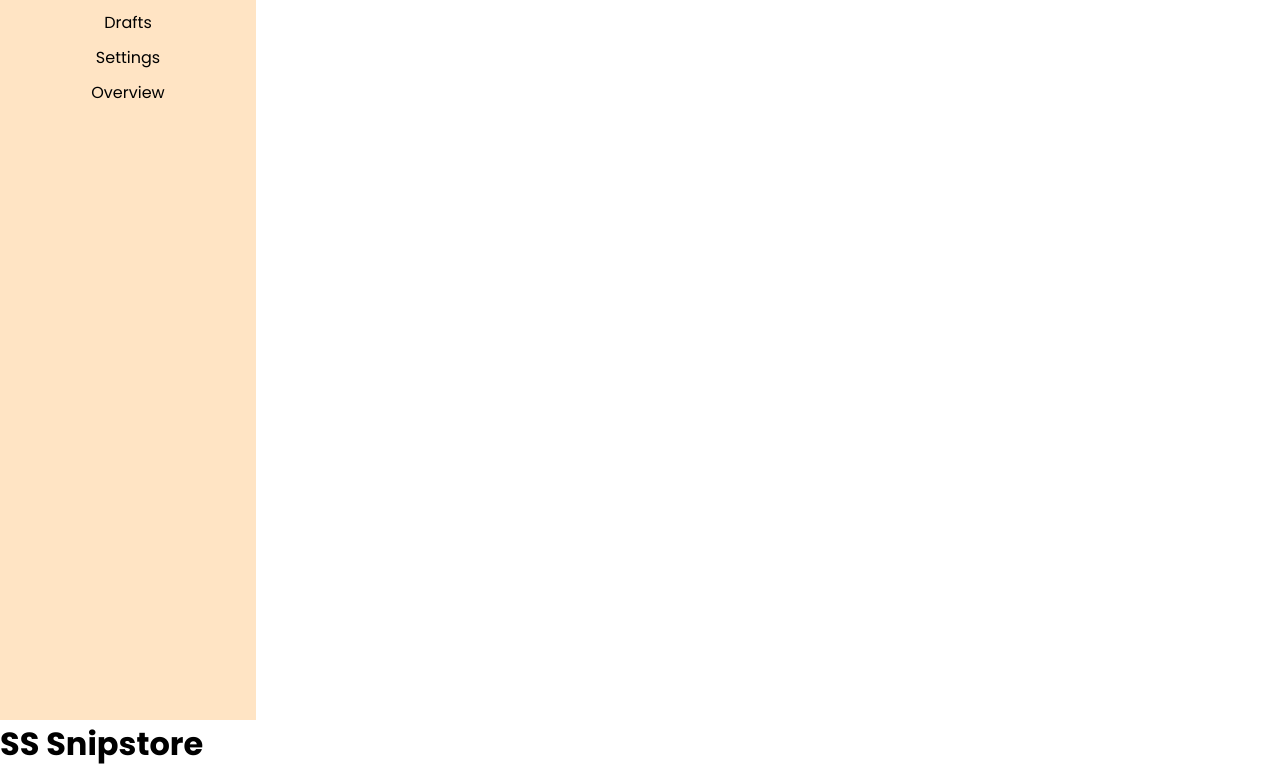
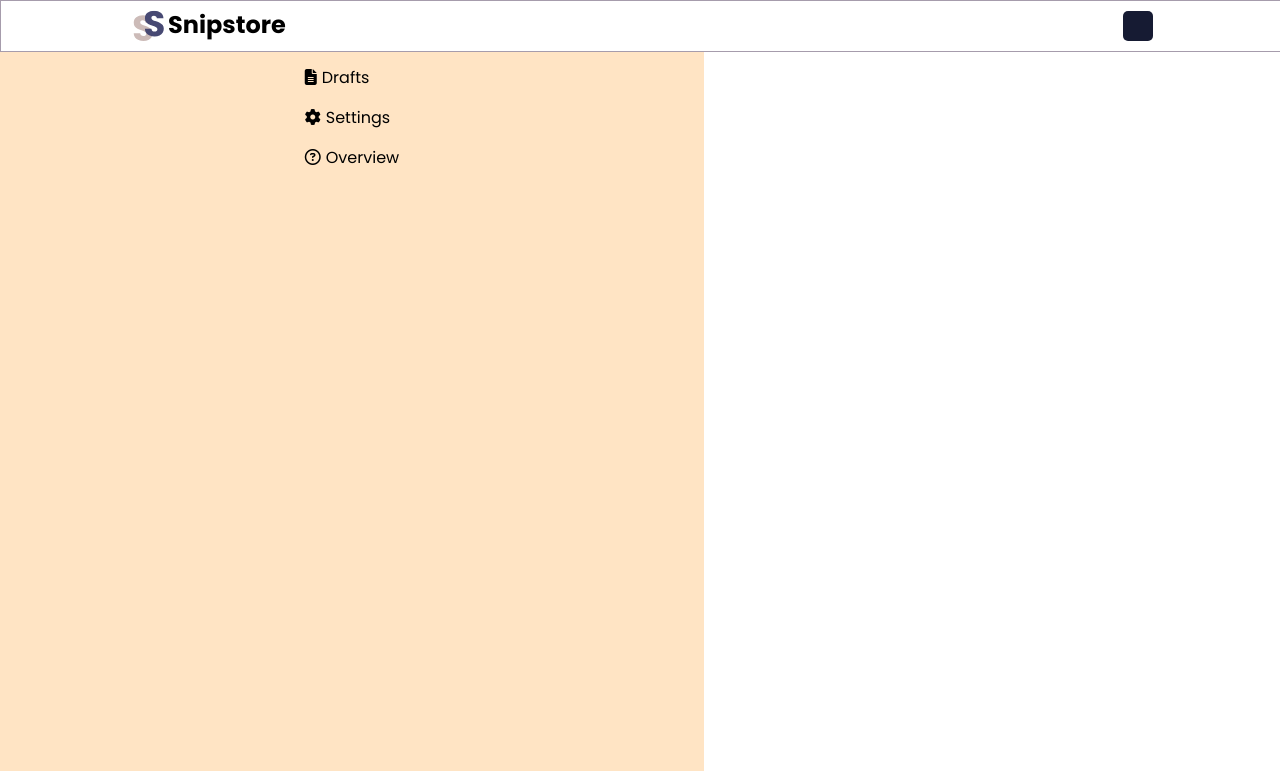
Before and after one commit to Dessira/SnipStore, a React (Create React App) app in the folder snip/: page /setting/1 in a window 1280 px wide. Shown: the top 771 px of the page. Built offline with nearby package versions, Linux system fonts and the light colour scheme; no server answers.

Commit message:
user page

```diff
--- a/snip/public/index.html
+++ b/snip/public/index.html
@@ -24,6 +24,7 @@
       work correctly both with client-side routing and a non-root public URL.
       Learn how to configure a non-root public URL by running `npm run build`.
     -->
+    <script src="https://kit.fontawesome.com/84c35f44ca.js" crossorigin="anonymous"></script>
     <title>React App</title>
   </head>
   <body>
--- a/snip/src/Draft.js
+++ b/snip/src/Draft.js
@@ -3,6 +3,7 @@ import { useState } from "react"
 import { useParams, useHistory } from "react-router-dom"
 import { useLocation } from "react-router-dom";
 import {useEffect} from 'react'
+import UserNav from './UserNav'
 
 const Draft = props => {
 		const location = useLocation();
@@ -71,6 +72,7 @@ const Draft = props => {
 	console.log(old_id)
 	return (
 	<div className="Draft-page">
+		<UserNav />
         <Side />
 	<span id="draft_err">Error saving draft please refresh</span>
         <form onSubmit={handleSubmit}>
--- a/snip/src/Overview.js
+++ b/snip/src/Overview.js
@@ -1,8 +1,10 @@
 import Side from "./Side"
+import UserNav from './UserNav'
 
 const Overview = () => {
 	return (
 	<div className="overview-page">
+		<UserNav />
 		<Side />
 		<p>lorem ipsum set emet ohhh what is this we are seeing please show mercy sire franklin i weep for thy sake for the child has no knowledge of good and bad</p>
 	</div>
--- a/snip/src/Setting.js
+++ b/snip/src/Setting.js
@@ -5,7 +5,7 @@ import Home from './Home'*/
 import { useEffect, useState } from "react"
 import Side from './Side'
 import { useParams, useHistory } from "react-router-dom"
-
+import UserNav from './UserNav'
 
 const Setting = () =>{
 
@@ -60,6 +60,7 @@ const Setting = () =>{
 
 	return (
 	<div className="Settings-page">
+		<UserNav />
 		<Side />
 		<h1>SS Snipstore</h1>
 		<span id="set-err">An error occured try again</span>
--- a/snip/src/Side.js
+++ b/snip/src/Side.js
@@ -8,15 +8,20 @@ const Side = () => {
 	const O_url = "/overview/" + use_id
 	return (
 	<div className="Side-page">
-        <div className='sidebar'><Link to={D_url}>
-			<p>Drafts</p>
-		</Link></div>
-        <div className='sidebar'><Link to={S_url}>
-			<p>Settings</p>
-		</Link></div>
-		<div className='sidebar'><Link to={O_url}>
-			<p>Overview</p>
-		</Link></div>
+		<div>
+        <div className='sidebar'>
+		<i class="fa-solid fa-file-lines"></i>
+			<p><Link to={D_url}>Drafts</Link></p>
+		</div>
+        <div className='sidebar'>
+		<i class="fa-solid fa-gear"></i>
+			<p><Link to={S_url}>Settings</Link></p>
+		</div>
+		<div className='sidebar'>
+		<i class="fa-regular fa-circle-question"></i>
+			<p><Link to={O_url}>Overview</Link></p>
+		</div>
+		</div>
 	</div>
 	);
 }
--- a/snip/src/User.js
+++ b/snip/src/User.js
@@ -7,7 +7,7 @@ import {useEffect} from 'react'
 import { useHistory } from "react-router-dom";
 import UserNav from './UserNav'
 
-// once page is rendered once do this and store it
+//<p>{draft.draft_txt.substring(0, 30)}</p>
 //const { id } = useParams();
 
 const User = props => {
@@ -46,15 +46,21 @@ const User = props => {
 						<UserNav />
 						<div className="user-page-main">
 					<Side />
-					<div>{
-					drafts.map( (draft) => (
+
+					<div className="user-left">
+					<h2>Drafts</h2>
+					<div className="draft-list">
+					{drafts.map( (draft) => (
 						<div key={ draft.draft_id } id="user_draft">
-							<h3>{ draft.draft_name }</h3>
-							<p>{draft.draft_txt.substring(0, 30)}</p>
-							<button onClick = {() => { changePage(url, draft.draft_txt, draft.draft_name, draft.draft_id);} }>view</button>
+							<div className="draft-left">
+							<i class="fa-solid fa-file-lines"></i>
+							<p>{ draft.draft_name.substring(0, 30) }</p></div>
+							<i class="fa-solid fa-ellipsis-vertical" onClick = {() => { changePage(url, draft.draft_txt, draft.draft_name, draft.draft_id);} }></i>
 						</div>
-					))}
-				<button onClick = {() => { changePage(url, "", "", "");} }>new draft</button>
+					))}</div>
+					<i className="fa-solid fa-plus fa-5x"  onClick = {() => { changePage(url, "", "", "");} }></i>
+
+
 					</div>
 			</div>
 				</div>
--- a/snip/src/index.css
+++ b/snip/src/index.css
@@ -166,7 +166,7 @@
 	background-color: #161B33;
 }
 .Side-page{
-	width: 20%;
+	width: 55%;
 	background-color: bisque;
 	height: 90vh;
 	display: flex;
@@ -177,5 +177,50 @@
 	display: flex;
 }
 .sidebar{
-	padding-top: 10px;
+	margin-top: 10px;
+	display: flex;
+	align-items: center;
+	height: 30px;
 }
+.sidebar > p{
+	margin-left: 5px;
+}
+#user_draft{
+	height: 50px;
+	width: 470px;
+	display: flex;
+	border: 1px solid #b6b8c3;
+	border-radius: 7px;
+	margin-top: 12px;
+	justify-content: space-between;
+	align-items: center;
+	background-color: #FCF5EE;
+}
+.draft-left > p {
+	margin-left: 5px;
+}
+#user_draft > i {
+	margin-right: 20px;
+}
+.draft-list{
+	display: flex;
+	justify-content: space-between;
+	flex-wrap: wrap;
+}
+.draft-left{
+	display: flex;
+	align-items: center;
+	margin-left: 15px;
+}
+.user-left{
+	padding-top: 20px;
+	padding-left: 30px;
+	padding-right: 50px;
+	background-color: #F7F4F1;
+	border: 1px solid #A69CAC;
+}
+.fa-plus{
+	position: fixed;
+	top: 550px;
+	left: 85%;
+}
```
Also changed, not shown: 1 other file (tests, documents, lock files or other folders).
